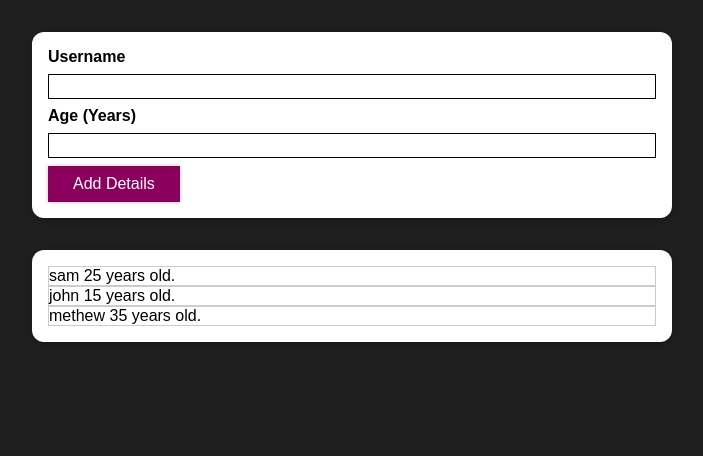
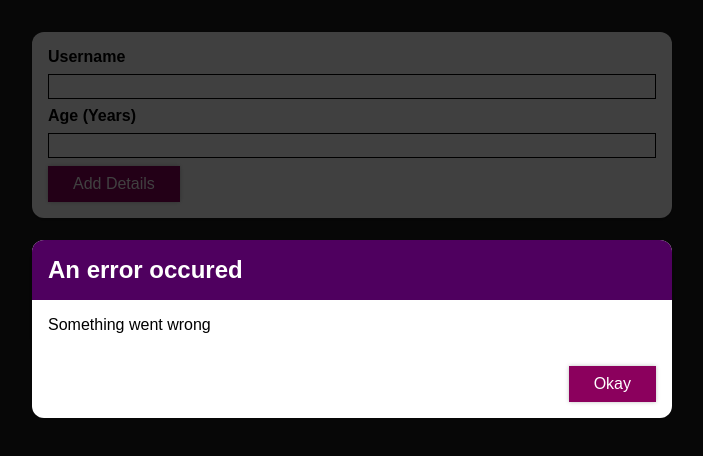
Before and after one commit to CoolShivas/React_Registration_Form, a React (Vite) app in the folder User_Details_Form/: page / in a window 1280 px wide. Shown: the top 456 px of the page, without its empty margins (288-991 px from the left). Built offline with nearby package versions, Linux system fonts and the light colour scheme.

Commit message:
Adding_ErrorModal_Component

```diff
--- a/User_Details_Form/src/App.jsx
+++ b/User_Details_Form/src/App.jsx
@@ -1,3 +1,4 @@
+
 import { useState } from "react";
 // import Card from "./UI/Card";
 import InputForm from "./components/InputForm";
@@ -23,6 +24,7 @@ function App() {
   }
 
   return <>
+
     <InputForm
       handleOnAddDetailsOnBtnABC={handleOnAddDetailsOnBtn}
     ></InputForm>
--- /dev/null
+++ b/User_Details_Form/src/UI/ErrorMsg.jsx
@@ -0,0 +1,23 @@
+import classes from "./ErrorMsg.module.css";
+import Card from "./Card";
+import Button from "./Button";
+
+const ErrorMsg = ({ titleABC, messageABC }) => {
+    return <div className={classes.backdrop}>
+        <Card className={classes.modal}>
+            <header className={classes.header}>
+                <h2>
+                    {titleABC}
+                </h2>
+            </header>
+            <main className={classes.content}>
+                {messageABC}
+            </main>
+            <footer className={classes.actions}>
+                <Button> Okay </Button>
+            </footer>
+        </Card>
+    </div>
+}
+
+export default ErrorMsg;
--- /dev/null
+++ b/User_Details_Form/src/UI/ErrorMsg.module.css
@@ -0,0 +1,45 @@
+.backdrop {
+    position: fixed;
+    top: 0;
+    left: 0;
+    width: 100%;
+    height: 100vh;
+    z-index: 10;
+    background-color: rgba(0, 0, 0, 0.75);
+}
+
+.modal {
+    position: fixed;
+    top: 30vh;
+    left: 10%;
+    width: 80%;
+    z-index: 100;
+    overflow: hidden;
+}
+
+.header {
+    background: #4f005f;
+    padding: 1rem;
+}
+
+.header h2 {
+    margin: 0;
+    color: white;
+}
+
+.content {
+    padding: 1rem;
+}
+
+.actions {
+    padding: 1rem;
+    display: flex;
+    justify-content: flex-end;
+}
+
+@media (min-width : 760px) {
+    .modal {
+        left: calc(50% - 20rem);
+        width: 40rem;
+    }
+}
--- a/User_Details_Form/src/components/IndividualUser.module.css
+++ /dev/null
@@ -1,5 +0,0 @@
-.individual {
-    font-size: 55px;
-    margin: 20px;
-    padding: 5px;
-}
--- a/User_Details_Form/src/components/InputForm.jsx
+++ b/User_Details_Form/src/components/InputForm.jsx
@@ -1,3 +1,4 @@
+import ErrorMsg from "../UI/ErrorMsg";
 import Button from "../UI/Button";
 import classes from "./InputForm.module.css";
 import Card from "../UI/Card";
@@ -38,7 +39,9 @@ const InputForm = ({ handleOnAddDetailsOnBtnABC }) => {
 
     }
 
-    return <Card className={`${classes.input} ${classes.button}`}>
+    return <div>
+        <ErrorMsg titleABC="An error occured" messageABC="Something went wrong"></ErrorMsg>
+        <Card className={`${classes.input} ${classes.button}`}>
             <form onSubmit={handleOnSubmit}>
                 <div className="main_div">
                     <div>
@@ -76,6 +79,7 @@ const InputForm = ({ handleOnAddDetailsOnBtnABC }) => {
 
             </form>
         </Card>
+    </div>
 }
 
 export default InputForm;
```
Lines whose indentation alone changed are shown as unchanged.
